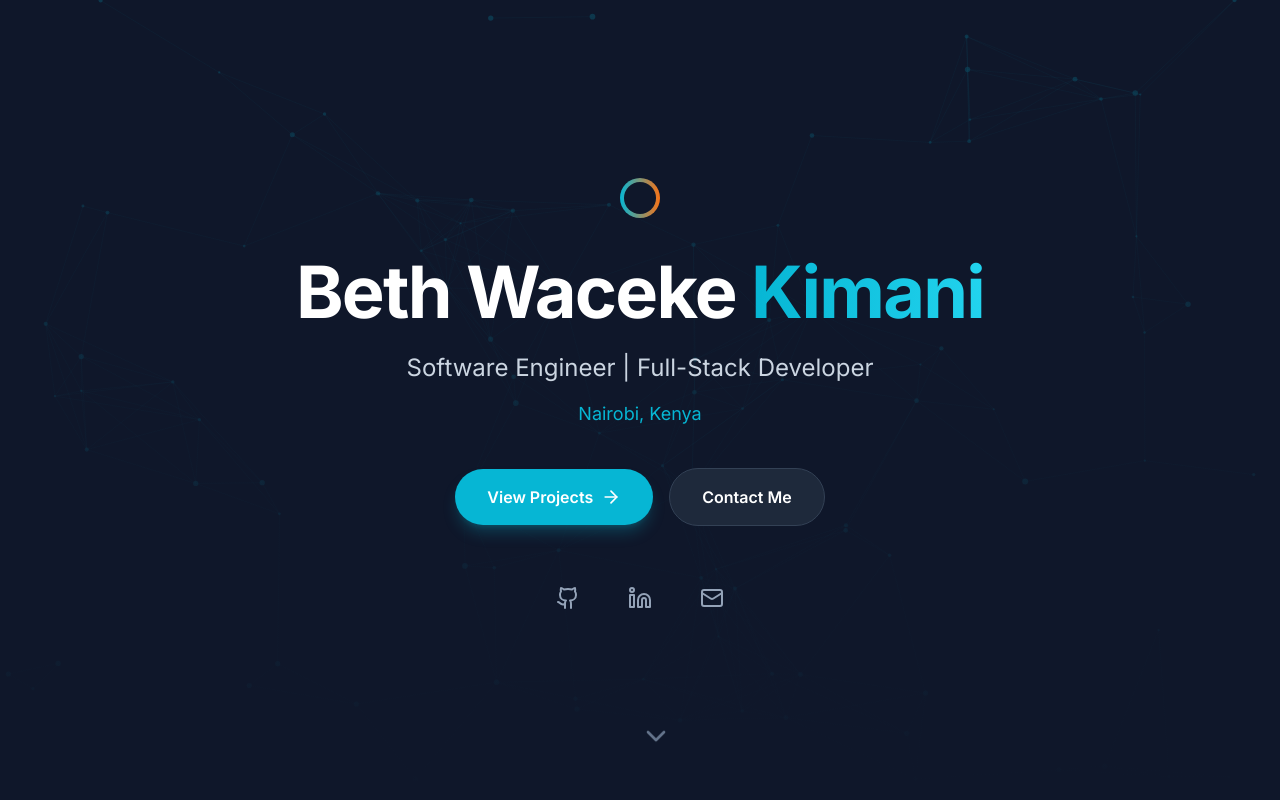
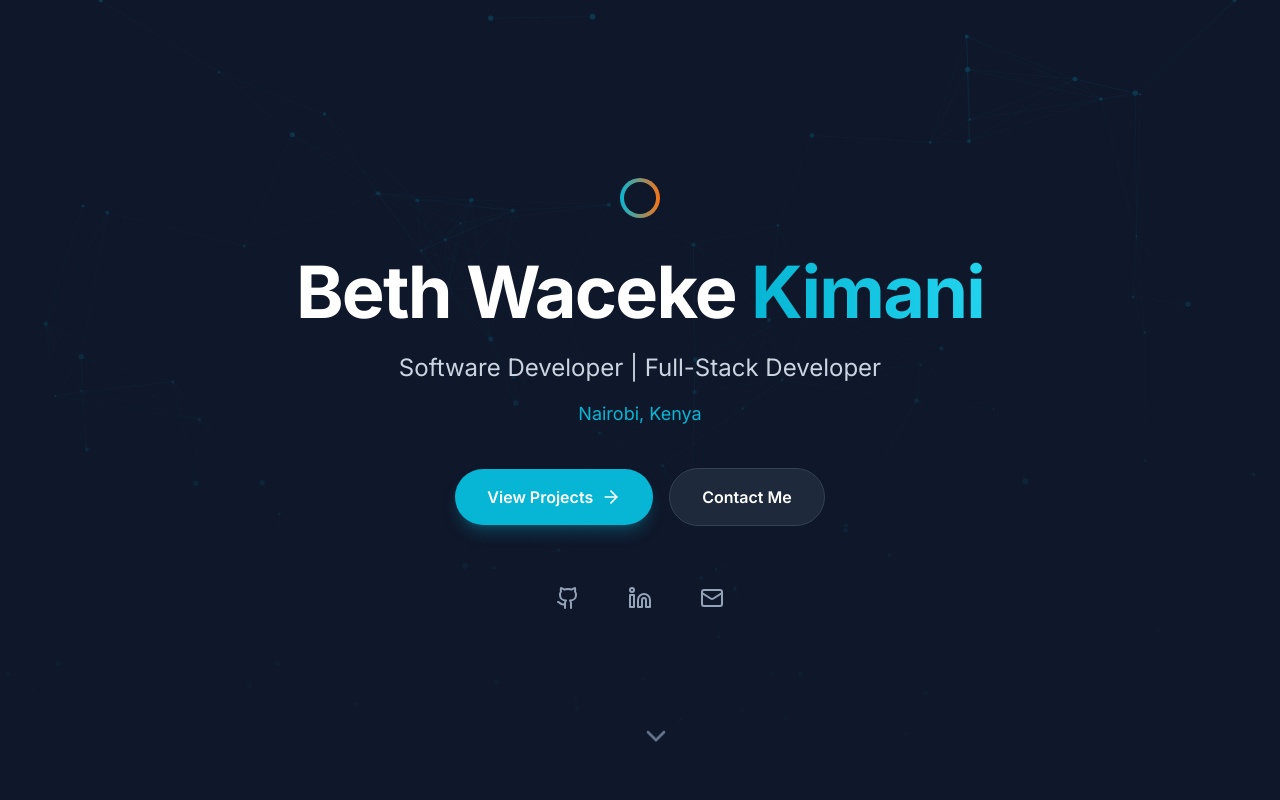
Before and after one commit to bethkimani/Beth-Kimani-portfolio-2026, a React (Vite) app: page / in a window 1280 px wide. Shown: the top 800 px of the page. Built offline with nearby package versions, Linux system fonts and the light colour scheme.

Commit message:
Update Hero.tsx

```diff
--- a/src/components/Hero.tsx
+++ b/src/components/Hero.tsx
@@ -69,7 +69,7 @@ export function Hero() {
           }}
           className="text-xl md:text-2xl text-slate-300 mb-4 max-w-2xl mx-auto">
 
-          Software Engineer | Full-Stack Developer
+          Software Developer | Full-Stack Developer
         </motion.p>
 
         <motion.p
```
